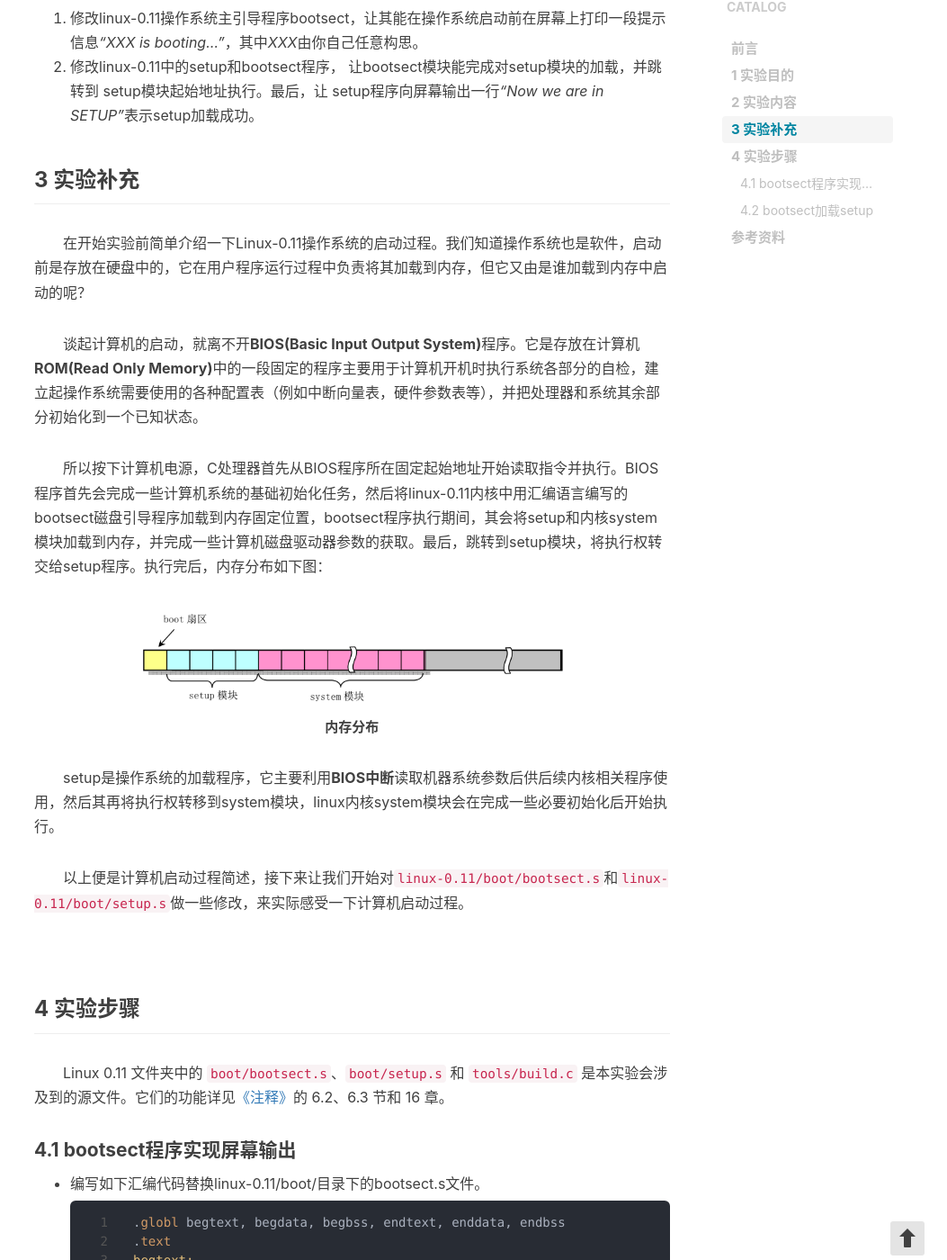
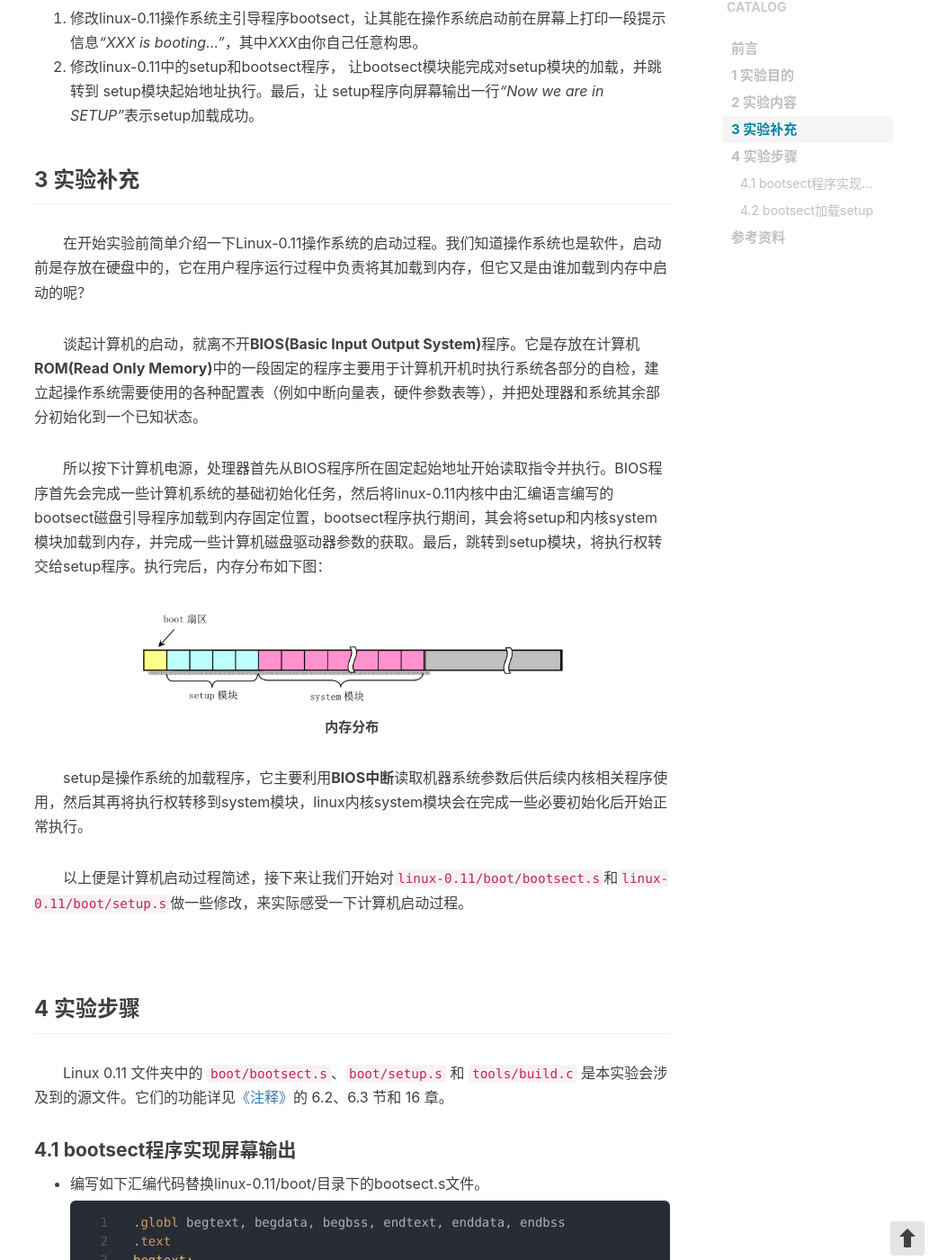
Before and after one commit to SteveRao/steverao.github.io, a Jekyll site: the page built from _posts/2019-11-04-setup-lab.md, in a window 1280 px wide and 1400 px high, scrolled down 1078 px. Shown: the whole window at 90% size, without its empty margins (227-1280 px from the left). Built offline with Jekyll 4.4.1, drawn with Linux system fonts in a browser that asks for light colours; nearby versions of some CDN libraries; comment, search, counter and statistics services are not loaded.

Commit message:
_posts：polishing

```diff
--- a/_posts/2019-11-04-setup-lab.md
+++ b/_posts/2019-11-04-setup-lab.md
@@ -44,15 +44,15 @@ tags: 操作系统实验
 
 ### 3 实验补充
 ---
-&emsp;&emsp;在开始实验前简单介绍一下Linux-0.11操作系统的启动过程。我们知道操作系统也是软件，启动前是存放在硬盘中的，它在用户程序运行过程中负责将其加载到内存，但它又由是谁加载到内存中启动的呢？
+&emsp;&emsp;在开始实验前简单介绍一下Linux-0.11操作系统的启动过程。我们知道操作系统也是软件，启动前是存放在硬盘中的，它在用户程序运行过程中负责将其加载到内存，但它又是由谁加载到内存中启动的呢？
 
 &emsp;&emsp;谈起计算机的启动，就离不开**BIOS(Basic Input Output System)**程序。它是存放在计算机**ROM(Read Only Memory)**中的一段固定的程序主要用于计算机开机时执行系统各部分的自检，建立起操作系统需要使用的各种配置表（例如中断向量表，硬件参数表等），并把处理器和系统其余部分初始化到一个已知状态。
 
-&emsp;&emsp;所以按下计算机电源，C处理器首先从BIOS程序所在固定起始地址开始读取指令并执行。BIOS程序首先会完成一些计算机系统的基础初始化任务，然后将linux-0.11内核中用汇编语言编写的bootsect磁盘引导程序加载到内存固定位置，bootsect程序执行期间，其会将setup和内核system模块加载到内存，并完成一些计算机磁盘驱动器参数的获取。最后，跳转到setup模块，将执行权转交给setup程序。执行完后，内存分布如下图：
+&emsp;&emsp;所以按下计算机电源，处理器首先从BIOS程序所在固定起始地址开始读取指令并执行。BIOS程序首先会完成一些计算机系统的基础初始化任务，然后将linux-0.11内核中由汇编语言编写的bootsect磁盘引导程序加载到内存固定位置，bootsect程序执行期间，其会将setup和内核system模块加载到内存，并完成一些计算机磁盘驱动器参数的获取。最后，跳转到setup模块，将执行权转交给setup程序。执行完后，内存分布如下图：
 
 <div align="center"><img src="/img/in-post/content/oslab/setup/bootsect-phrase-memory.png" width="70%"/><b>内存分布</b></div>
 
-&emsp;&emsp;setup是操作系统的加载程序，它主要利用**BIOS中断**读取机器系统参数后供后续内核相关程序使用，然后其再将执行权转移到system模块，linux内核system模块会在完成一些必要初始化后开始执行。
+&emsp;&emsp;setup是操作系统的加载程序，它主要利用**BIOS中断**读取机器系统参数后供后续内核相关程序使用，然后其再将执行权转移到system模块，linux内核system模块会在完成一些必要初始化后开始正常执行。
 
 &emsp;&emsp;以上便是计算机启动过程简述，接下来让我们开始对`linux-0.11/boot/bootsect.s`和`linux-0.11/boot/setup.s`做一些修改，来实际感受一下计算机启动过程。
 
```
